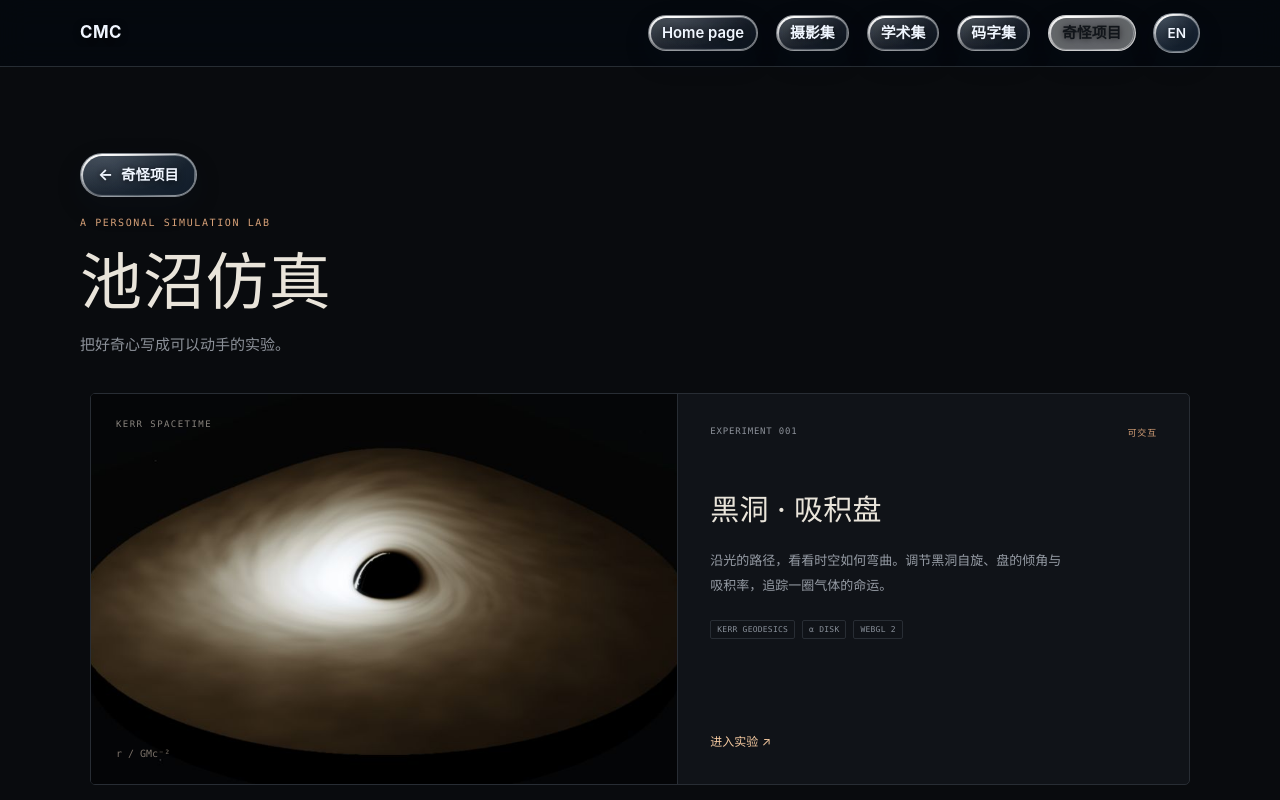
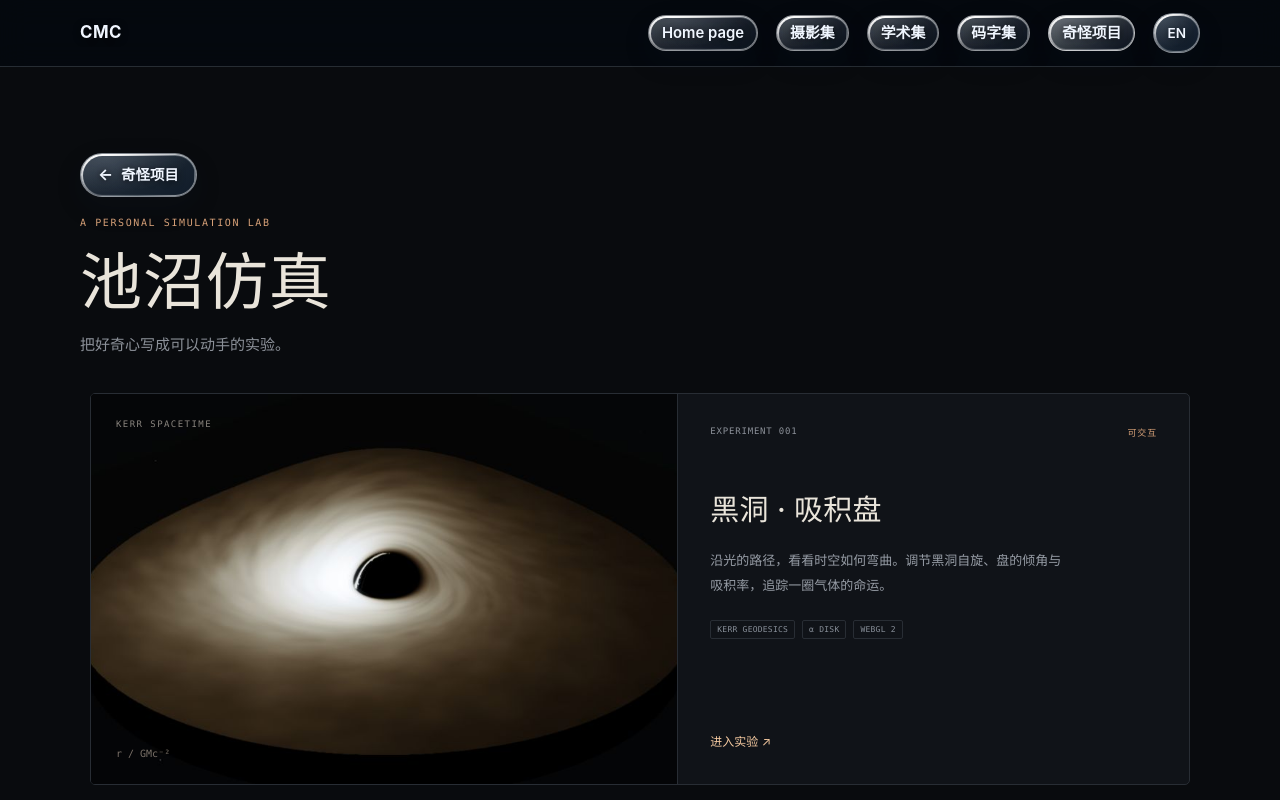
Before and after one commit to 0923katouC/0923katouC.github.io, a plain HTML site: page projects/pond/index.html in a window 1280 px wide. Shown: the top 800 px of the page. Drawn offline with Linux system fonts and the light colour scheme.

Commit message:
Keep the selected section legible against dark project themes

```diff
--- a/assets/css/project-navigation.css
+++ b/assets/css/project-navigation.css
@@ -39,6 +39,11 @@ body.project-dark {
 .project-dark .site-title {
   color: var(--glass-ink);
   text-shadow: var(--glass-text-shadow);
+}
+
+.project-dark .main-nav a.active {
+  color: var(--glass-ink);
+  background: var(--glass-surface);
 }
 
 .project-heading {
```
